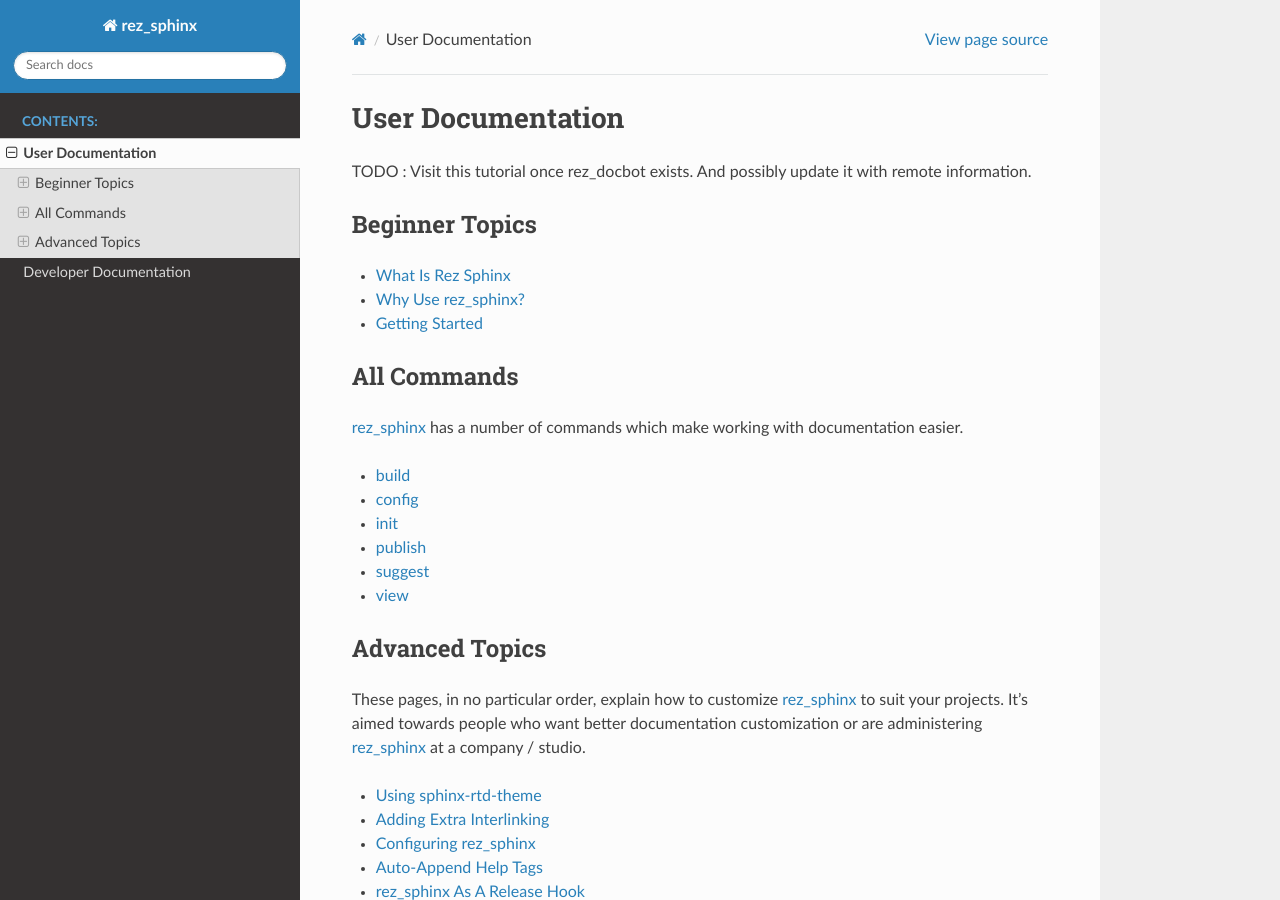
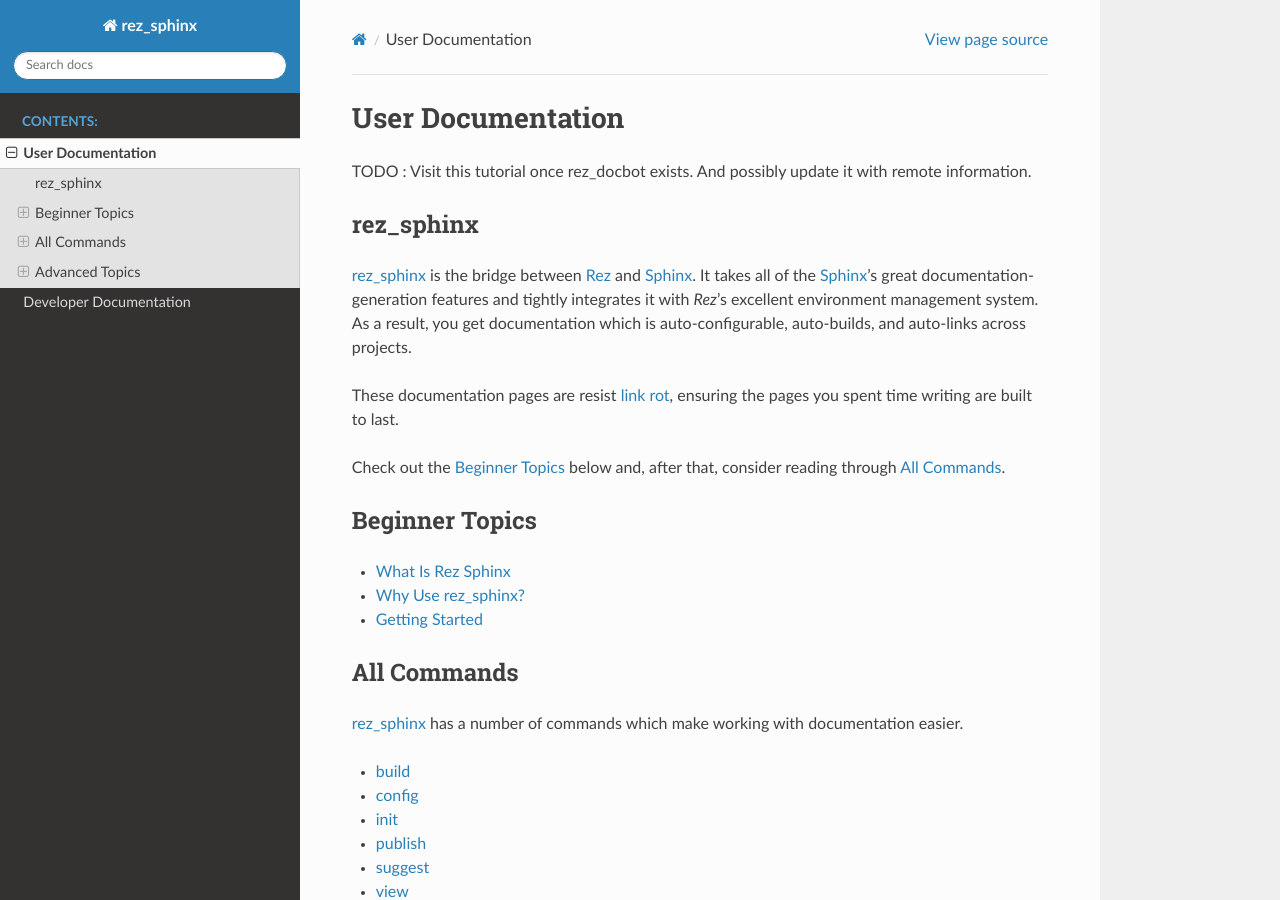
Before and after one commit to ColinKennedy/rez_developer_packages, a Sphinx documentation site: the page built from rez_sphinx/documentation/user_documentation.rst, in a window 1280 px wide and 900 px high. Built offline with Sphinx 7.4.7 and the Read the Docs theme 2.0.0, drawn with Linux system fonts in a browser that asks for light colours; pages that are not in the unit, such as notebooks, are missing from menus; the version number could not be read and is left out.

```diff
--- a/rez_sphinx/documentation/build_command.rst
+++ b/rez_sphinx/documentation/build_command.rst
@@ -7,7 +7,7 @@
 This parent command includes building documentation but also things like
 inspecting the built documentation and any other possible future commands.
 
-Another related command, :ref:`rez_sphinx view sphinx-config`, is very useful
+Another related command, :ref:`rez_sphinx view sphinx-conf`, is very useful
 for debugging builds.
 
 
--- a/rez_sphinx/documentation/user_documentation.rst
+++ b/rez_sphinx/documentation/user_documentation.rst
@@ -8,6 +8,26 @@
 TODO : Visit this tutorial once rez_docbot exists. And possibly update it with
 remote information.
 
+
+.. _rez_sphinx:
+
+rez_sphinx
+**********
+
+:ref:`rez_sphinx` is the bridge between `Rez`_ and `Sphinx`_. It takes all of
+the `Sphinx`_'s great documentation-generation features and tightly integrates
+it with `Rez`'s excellent environment management system. As a result, you get
+documentation which is auto-configurable, auto-builds, and auto-links across
+projects.
+
+These documentation pages are resist `link rot`_, ensuring the pages you spent
+time writing are built to last.
+
+Check out the :ref:`beginner topics` below and, after that, consider reading
+through :ref:`rez_sphinx commands`.
+
+
+.. _beginner topics:
 
 Beginner Topics
 ***************
```
Also changed, not shown: rez_sphinx/documentation/auto_append_help_tags.rst (+75 -2 lines), rez_sphinx/documentation/view_command.rst (+20 -0 lines), 4 other files.
